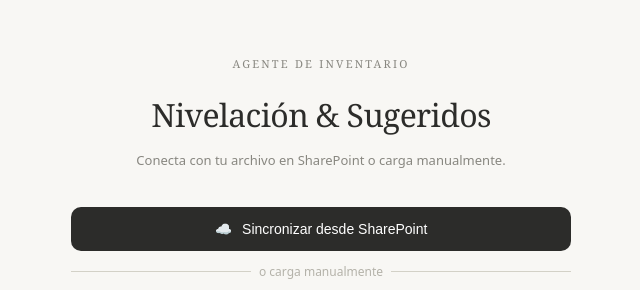
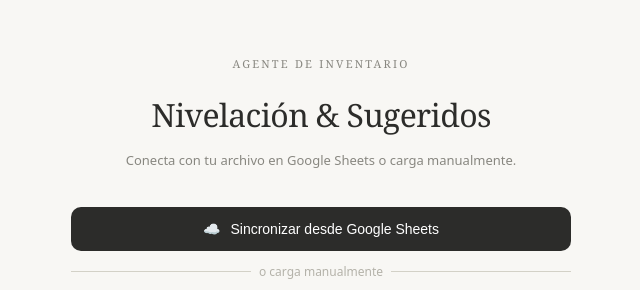
Before and after one commit to guixo3103-max/agente-inventario, a React (Vite) app: page / in a window 1280 px wide. Shown: the part 203-493 px from the top of the page, without its empty margins (319-959 px from the left). Built offline with nearby package versions, Linux system fonts and the light colour scheme.

Commit message:
Update App.jsx

```diff
--- a/src/App.jsx
+++ b/src/App.jsx
@@ -1,7 +1,7 @@
 import { useState, useCallback, useMemo } from "react";
 import * as XLSX from "xlsx";
 
-const SHAREPOINT_URL = "https://canellas-my.sharepoint.com/:x:/g/personal/lpatzan_canella_com_gt/IQBPRZp0P-G3T4g3D34wRstvAd84L99IBsA2YQC6ZHE3SWA?e=KvGllW&download=1";
+const SHEETS_URL = "https://docs.google.com/spreadsheets/d/e/2PACX-1vTb7Qz8RZweOyi84QWkdlSz-f5H9_3XFFEukasuVq0e7N94dETrhg5U-rwhM16E-pL7TG9oNMXsG0q6/pub?gid=301328833&single=true&output=csv";
 
 const REQUIRED_FIELDS = [
   { key: "bodega",       label: "Bodega / Punto de venta" },
@@ -89,16 +89,16 @@
     } else { setStep("map"); }
   }, []);
 
-  const loadFromSharePoint = useCallback(async () => {
+  const loadFromSheets = useCallback(async () => {
     setLoading(true); setError("");
     try {
-      const res = await fetch(SHAREPOINT_URL);
+      const res = await fetch(SHEETS_URL);
       if (!res.ok) throw new Error(`Error al descargar (${res.status})`);
-      const buf  = await res.arrayBuffer();
-      const wb   = XLSX.read(buf, { type:"array" });
+      const csv  = await res.text();
+      const wb   = XLSX.read(csv, { type:"string" });
       const ws   = wb.Sheets[wb.SheetNames[0]];
       const rows = XLSX.utils.sheet_to_json(ws, { defval:0 });
-      if (!rows.length) throw new Error("El archivo está vacío.");
+      if (!rows.length) throw new Error("La hoja está vacía.");
       loadRows(rows);
     } catch(e) { setError(e.message); }
     finally { setLoading(false); }
@@ -159,10 +159,10 @@
       <div style={{maxWidth:500,width:"100%",textAlign:"center"}}>
         <div style={{fontSize:11,letterSpacing:"0.2em",color:"#888780",textTransform:"uppercase",marginBottom:10,fontFamily:"Georgia,serif"}}>Agente de Inventario</div>
         <h1 style={{fontSize:"2rem",fontWeight:400,color:"#2C2C2A",marginBottom:8,fontFamily:"Georgia,serif",letterSpacing:"-0.02em"}}>Nivelación & Sugeridos</h1>
-        <p style={{fontSize:13,color:"#888780",marginBottom:36,lineHeight:1.7}}>Conecta con tu archivo en SharePoint o carga manualmente.</p>
+        <p style={{fontSize:13,color:"#888780",marginBottom:36,lineHeight:1.7}}>Conecta con tu archivo en Google Sheets o carga manualmente.</p>
         {error&&<div style={{fontSize:12,color:"#A32D2D",background:"#FCEBEB",padding:"10px 14px",borderRadius:8,marginBottom:20,textAlign:"left",lineHeight:1.5}}>{error}</div>}
-        <button onClick={loadFromSharePoint} disabled={loading} style={{width:"100%",padding:"14px",borderRadius:10,border:"none",background:loading?"#D3D1C7":"#2C2C2A",color:"white",fontSize:14,fontWeight:500,cursor:loading?"wait":"pointer",marginBottom:12,display:"flex",alignItems:"center",justifyContent:"center",gap:10}}>
-          <span>☁️</span>{loading?"Cargando desde SharePoint…":"Sincronizar desde SharePoint"}
+        <button onClick={loadFromSheets} disabled={loading} style={{width:"100%",padding:"14px",borderRadius:10,border:"none",background:loading?"#D3D1C7":"#2C2C2A",color:"white",fontSize:14,fontWeight:500,cursor:loading?"wait":"pointer",marginBottom:12,display:"flex",alignItems:"center",justifyContent:"center",gap:10}}>
+          <span>☁️</span>{loading?"Cargando desde Google Sheets…":"Sincronizar desde Google Sheets"}
         </button>
         <div style={{fontSize:12,color:"#B4B2A9",margin:"12px 0",display:"flex",alignItems:"center",gap:8}}>
           <div style={{flex:1,height:"0.5px",background:"#D3D1C7"}}/><span>o carga manualmente</span><div style={{flex:1,height:"0.5px",background:"#D3D1C7"}}/>
@@ -221,7 +221,7 @@
           {lastSync&&<span style={{color:"#888780",fontSize:11}}>· {lastSync.toLocaleTimeString()}</span>}
         </div>
         <div style={{display:"flex",gap:8}}>
-          <button onClick={loadFromSharePoint} disabled={loading} style={{fontSize:12,padding:"4px 14px",borderRadius:6,border:"0.5px solid #444441",background:"transparent",color:loading?"#888780":"#D3D1C7",cursor:loading?"wait":"pointer"}}>{loading?"Sincronizando…":"↻ Sincronizar"}</button>
+          <button onClick={loadFromSheets} disabled={loading} style={{fontSize:12,padding:"4px 14px",borderRadius:6,border:"0.5px solid #444441",background:"transparent",color:loading?"#888780":"#D3D1C7",cursor:loading?"wait":"pointer"}}>{loading?"Sincronizando…":"↻ Sincronizar"}</button>
           <button onClick={()=>setStep("map")} style={{fontSize:12,padding:"4px 12px",borderRadius:6,border:"0.5px solid #444441",background:"transparent",color:"#888780",cursor:"pointer"}}>Columnas</button>
           <button onClick={()=>setStep("home")} style={{fontSize:12,padding:"4px 12px",borderRadius:6,border:"0.5px solid #444441",background:"transparent",color:"#888780",cursor:"pointer"}}>Inicio</button>
         </div>
```
